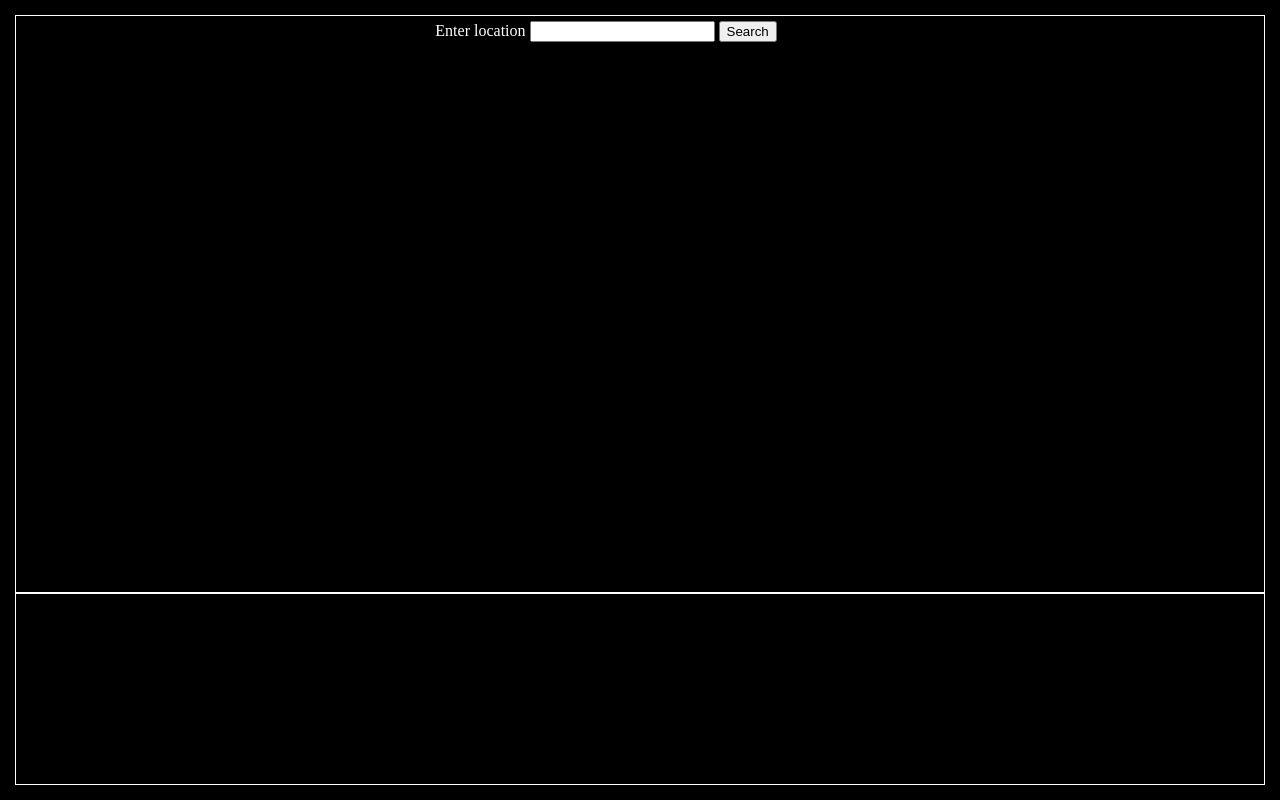
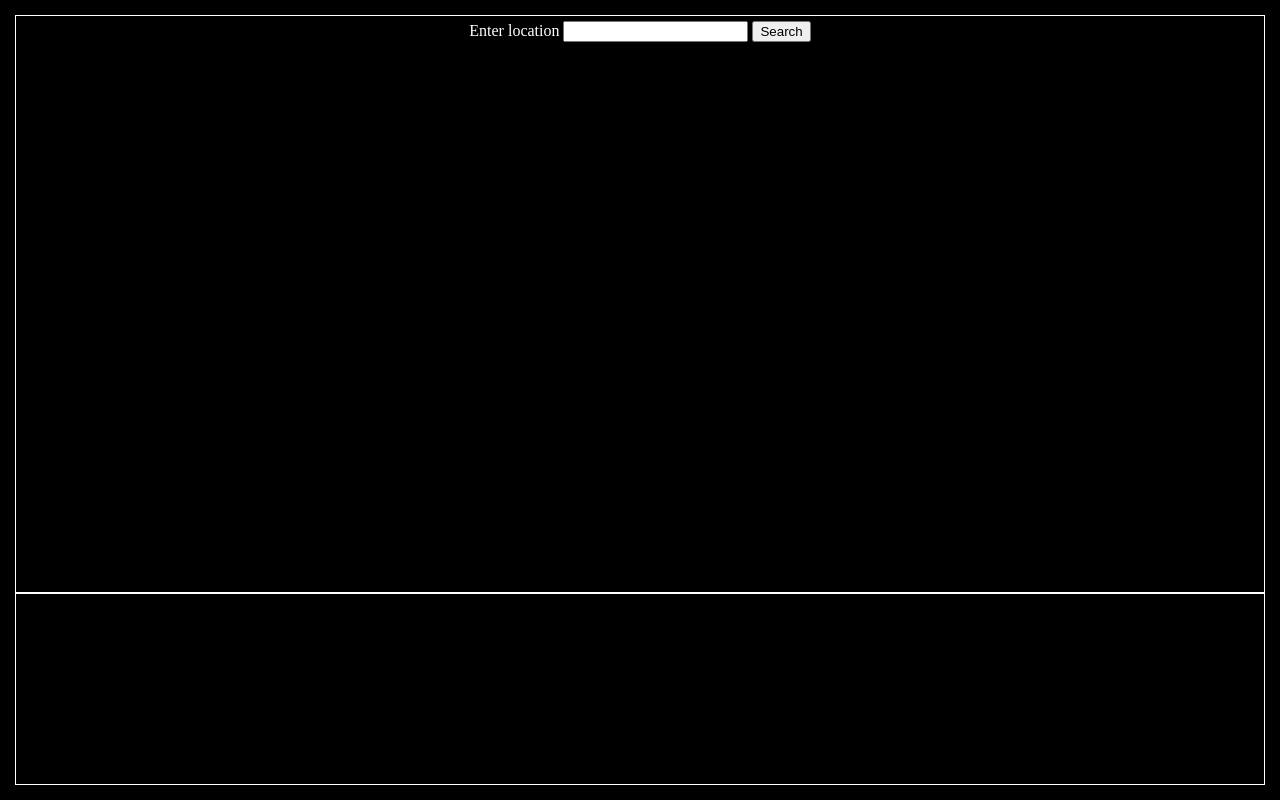
Before and after one commit to pbaki/weather-app, a website built with webpack: page src/index.html in a window 1280 px wide. Built offline with nearby package versions, Linux system fonts and the light colour scheme.

Commit message:
now main elements are flexbox

```diff
--- a/src/style.css
+++ b/src/style.css
@@ -29,18 +29,11 @@ p {
 #main {
   grid-row: 1;
   border: 1px solid white;
-  display: grid;
-  grid-template-columns: 1fr 1fr 1fr;
+  display: flex;
+  flex-direction: column;
+  align-items: center;
 }
-#basic-data {
-  grid-row: 1;
-}
-#form {
-  grid-row: 2;
-}
-#additional-data {
-  grid-row: 3;
-}
+
 .conditionContainer {
   display: flex;
   align-items: center;
```
